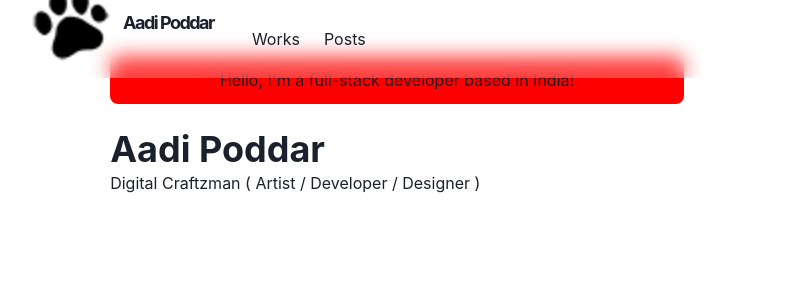
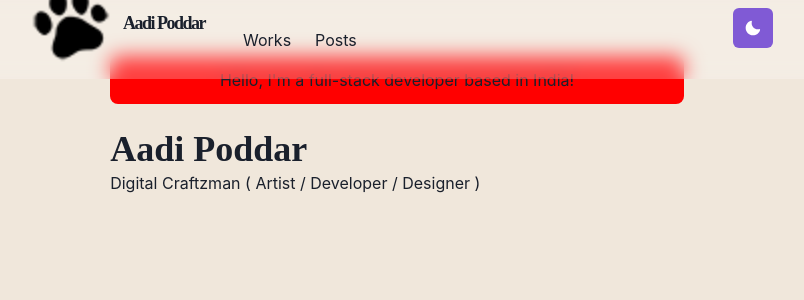
Before and after one commit to aadipoddar/portfolio-website, a Next.js app: page / in a window 1280 px wide. Shown: the top 300 px of the page, without its empty margins (243-1047 px from the left). Built offline with nearby package versions, Linux system fonts and the light colour scheme.

Commit message:
Dark Theme Support

```diff
--- a/components/navbar.js
+++ b/components/navbar.js
@@ -15,6 +15,7 @@
     useColorModeValue,
 } from '@chakra-ui/react'
 import { HamburgerIcon, HumburgerIcon } from '@chakra-ui/icons'
+import ThemeToggleButton from './theme-toggle-button'
 
 const LinkItem = ({ href, path, children }) => {
     const active = path === href
@@ -77,6 +78,8 @@
                 </Stack>
 
                 <Box flex={1} align="right">
+                    <ThemeToggleButton />
+
                     <Box ml={2} display={{ base: 'inline-block', md: 'none' }}>
                         <Menu>
                             <MenuButton
--- /dev/null
+++ b/components/theme-toggle-button.js
@@ -0,0 +1,18 @@
+import { IconButton, useColorMode, useColorModeValue } from "@chakra-ui/react"
+import { SunIcon, MoonIcon } from "@chakra-ui/icons"
+
+const ThemeToggleButton = () => {
+    const { toggleColorMode } = useColorMode()
+
+    return (
+        <IconButton
+            aria-label="Toggle dark"
+            colorScheme={useColorModeValue("purple", "orange")}
+            icon={useColorModeValue(<MoonIcon />, <SunIcon />)}
+            onClick={toggleColorMode}>
+
+            </IconButton>
+    )
+}
+
+export default ThemeToggleButton
--- /dev/null
+++ b/lib/theme.js
@@ -0,0 +1,55 @@
+import { extendTheme } from '@chakra-ui/react'
+import { mode } from '@chakra-ui/theme-tools'
+
+const styles = {
+    global: props => ({
+        body: {
+            bg: mode('#f0e7db', '#202023')(props)
+        }
+    })
+}
+
+const components = {
+    Heading: {
+        variants: {
+            'section-title': {
+                TextDecoration: 'underline',
+                fontSize: 20,
+                textUnderlineOffset: 6,
+                textDecorationColor: '#525252',
+                textDecorationThickness: 4,
+                marginTop: 3,
+                marginBottom: 4
+            }
+        }
+    },
+    Link: {
+        baseStyle: props => ({
+            color: mode('#3d7aed', '#ff63c3')(props),
+            textUnderlineOffset: 3
+        })
+    }
+}
+
+const fonts = {
+    heading: "'M PLUS Rounded 1c'"
+}
+
+const colors = {
+    glassTeal: '#88ccca'
+}
+
+const config = {
+    initialColorMode: 'dark',
+    useSystemColorMode: true,
+}
+
+const theme = extendTheme({
+    config,
+    styles,
+    components,
+    colors,
+    fonts
+})
+
+export default theme
--- a/pages/_app.js
+++ b/pages/_app.js
@@ -1,9 +1,10 @@
 import { ChakraProvider } from "@chakra-ui/react"
 import Layout from "../components/layouts/main"
+import theme from '../lib/theme'
 
 const Website = ({ Component, pageProps, router }) => {
     return (
-        <ChakraProvider>
+        <ChakraProvider theme={theme}>
             <Layout router={router}>
                 <Component {...pageProps} key={router.route} />
             </Layout>
--- /dev/null
+++ b/pages/_document.js
@@ -0,0 +1,19 @@
+import { ColorModeScript } from '@chakra-ui/react'
+import NextDocument, { Html, Head, Main, NextScript } from 'next/document'
+import theme from '../lib/theme'
+
+export default class Document extends NextDocument {
+    render () {
+        return (
+            <Html lang="en">
+                <Head />
+
+                <body>
+                    <ColorModeScript initialColorMode={theme.config.initialColorMode} />
+                    <Main />
+                    <NextScript />
+                </body>
+            </Html>
+        )
+    }
+}
```
